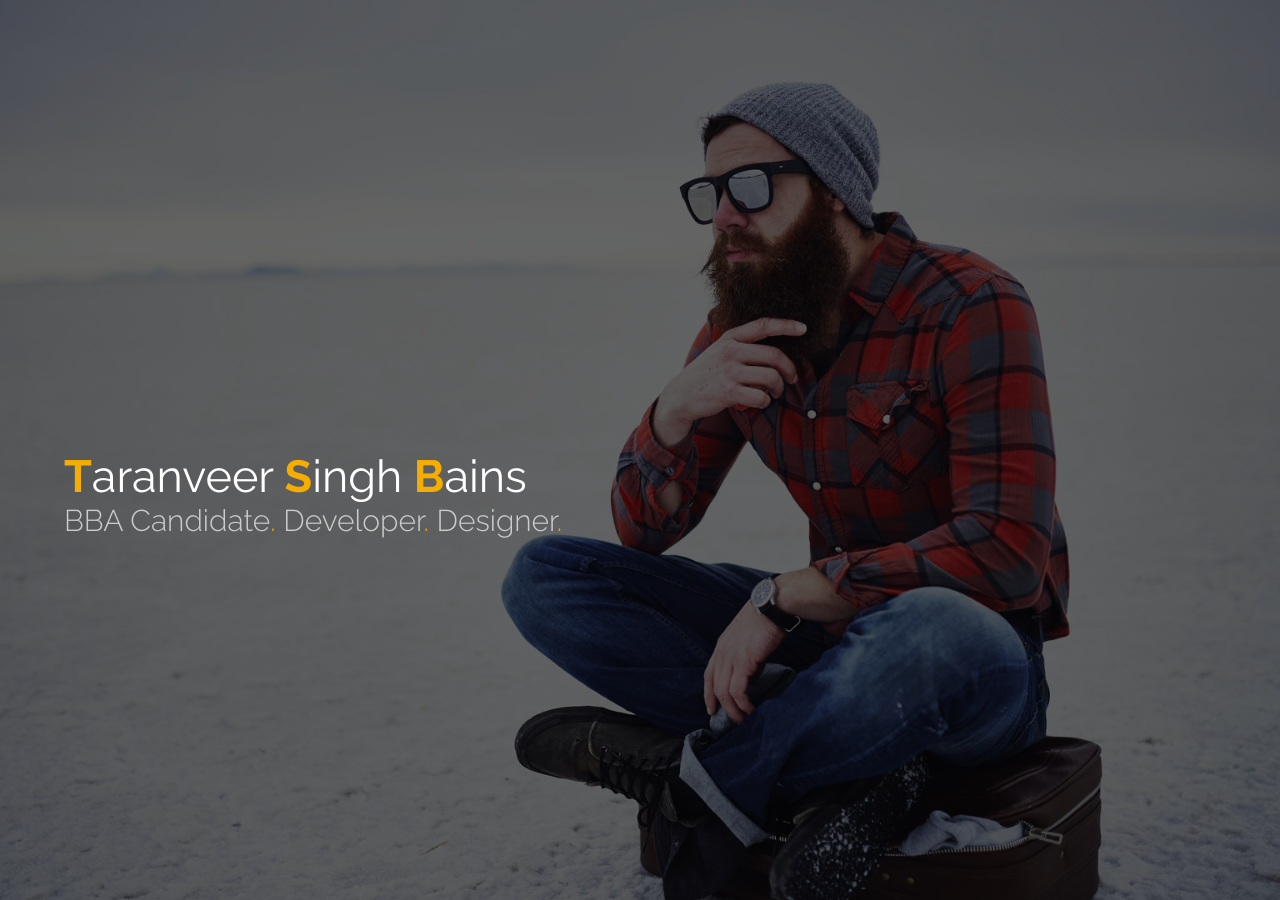
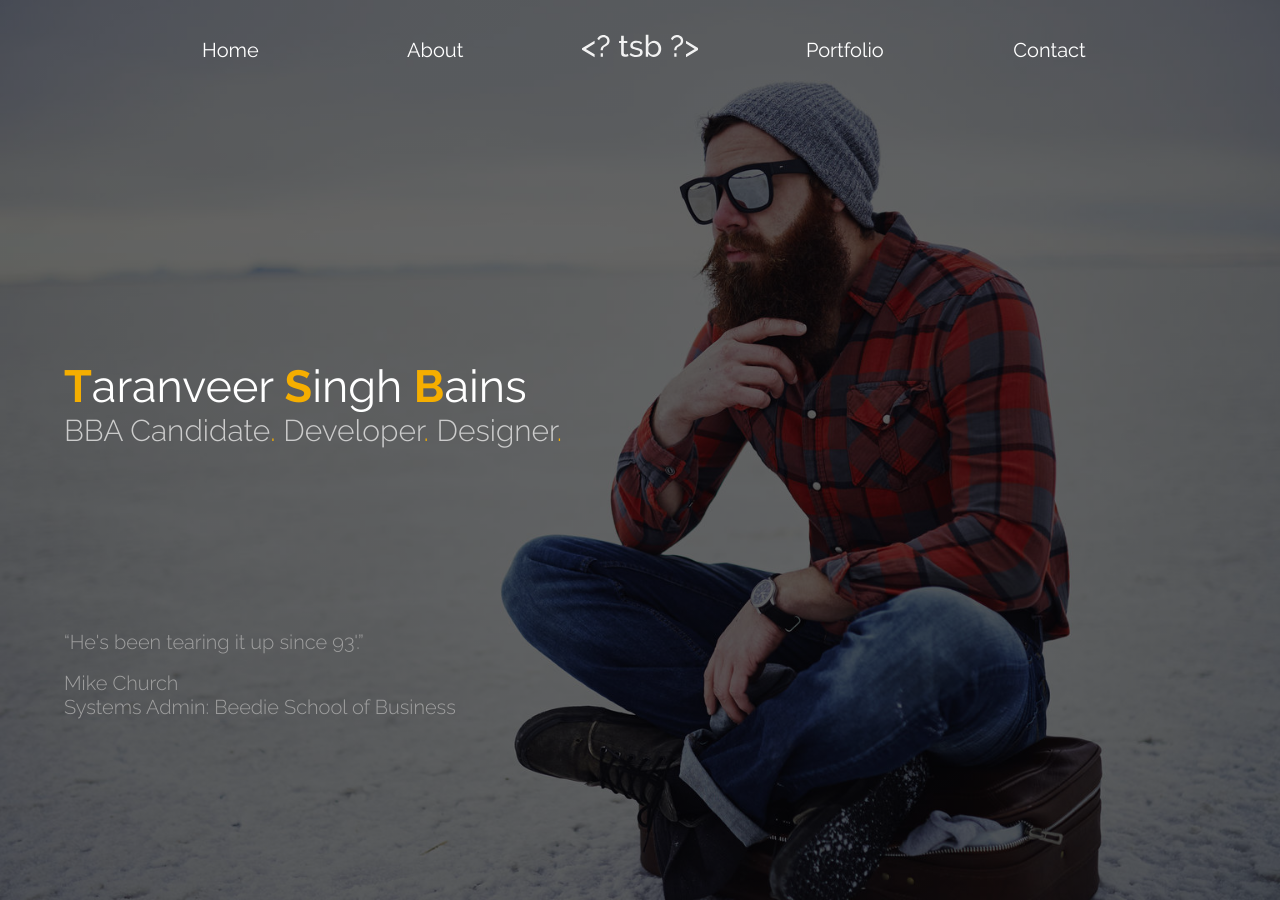
Before and after one commit to tearingItUp786/my_portfolio, a Jekyll site: the page built from index.html, in a window 1280 px wide and 900 px high. Built offline with Jekyll 4.4.1, drawn with Linux system fonts in a browser that asks for light colours.

Commit message:
Included a folder for the navbar and updated the effects when the window scrolls

```diff
--- a/_includes/header.html
+++ b/_includes/header.html
@@ -1,7 +1,10 @@
-<div id="header" class="header">
+<div id="home" class="header">
     <div class="name-holder">
         <h1 class="name"><span class="yellow-bold">T</span>aranveer <span class="yellow-bold">S</span>ingh <span class="yellow-bold">B</span>ains</h1>
         <h2 class="title">BBA Candidate<span class="yellow">.</span> Developer<span class="yellow">.</span> Designer<span class="yellow">.</span></h2>
     </div>
-
+    <div class="mike">
+        <q class="saying">He's been tearing it up since 93'.</q>
+        <h2 class="church">Mike Church<br />Systems Admin: Beedie School of Business</h2>
+    </div>
 </div>
--- /dev/null
+++ b/_includes/navbar.html
@@ -0,0 +1,9 @@
+<nav class="navbar">
+  <ul class="nav">
+    <li class="nav-item"><a href="#home">Home</a></li>
+    <li class="nav-item"><a href="#about">About</a></li>
+    <li class="nav-item">{% include logo_white.svg %}</li>
+    <li class="nav-item"><a href="#portfolio">Portfolio</a></li>
+    <li class="nav-item"><a href="#contact">Contact</a></li>
+  </ul>
+</nav>
--- a/_sass/2-modules/modules-dir.sass
+++ b/_sass/2-modules/modules-dir.sass
@@ -1,2 +1,3 @@
 @import "header"
+@import "navbar"
 @import "footer"
--- a/css/main.css
+++ b/css/main.css
@@ -385,7 +385,7 @@ html, body {
   background-attachment: fixed; }
   .header .name-holder {
     position: absolute;
-    top: 50%;
+    top: 40%;
     left: 5%;
     color: #ffffff; }
     .header .name-holder .name {
@@ -402,6 +402,78 @@ html, body {
       font-size: 1.875em; }
       .header .name-holder .title .yellow {
         color: #f5ae00; }
+  .header .mike {
+    position: absolute;
+    top: 70%;
+    left: 5%;
+    color: #a0a0a0; }
+    .header .mike .saying {
+      font-weight: 300;
+      font-size: 1.25em; }
+    .header .mike .church {
+      font-weight: 300;
+      font-size: 1.25em; }
+
+.navbar {
+  position: fixed;
+  height: 100px;
+  width: 100%;
+  z-index: 1;
+  background-color: none; }
+  .navbar .nav {
+    display: -webkit-box;
+    display: -moz-box;
+    display: box;
+    display: -webkit-flex;
+    display: -moz-flex;
+    display: -ms-flexbox;
+    display: flex;
+    -webkit-box-orient: horizontal;
+    -moz-box-orient: horizontal;
+    box-orient: horizontal;
+    -webkit-box-direction: normal;
+    -moz-box-direction: normal;
+    box-direction: normal;
+    -webkit-flex-direction: row;
+    -moz-flex-direction: row;
+    flex-direction: row;
+    -ms-flex-direction: row;
+    -webkit-box-lines: multiple;
+    -moz-box-lines: multiple;
+    box-lines: multiple;
+    -webkit-flex-wrap: wrap;
+    -moz-flex-wrap: wrap;
+    -ms-flex-wrap: wrap;
+    flex-wrap: wrap;
+    height: 100%;
+    width: 80%;
+    -webkit-box-align: center;
+    -moz-box-align: center;
+    box-align: center;
+    -webkit-align-items: center;
+    -moz-align-items: center;
+    -ms-align-items: center;
+    -o-align-items: center;
+    align-items: center;
+    -ms-flex-align: center;
+    margin: 0 auto 0 auto;
+    padding: 0;
+    list-style-type: none; }
+    .navbar .nav .nav-item {
+      width: 20%;
+      margin: 0;
+      text-align: center;
+      font-size: 1.25em;
+      font-weight: 400; }
+      .navbar .nav .nav-item a {
+        text-decoration: none;
+        color: #ffffff; }
+      .navbar .nav .nav-item .inner-logo {
+        display: block;
+        margin: 0 auto;
+        width: 100%;
+        height: 100%;
+        max-width: 200px; }
 
 .footer {
   display: -webkit-box;
--- a/index.html
+++ b/index.html
@@ -1,6 +1,7 @@
 ---
 layout: default
 ---
+{% include navbar.html %}
 {% include header.html %}
 <div style="height: 2000px; background">
 
--- a/js/app.js
+++ b/js/app.js
@@ -3,7 +3,12 @@ $(document).ready(function() {
         var windowScroll = $(this).scrollTop();
 
         $('.name-holder').css({
-            'transform': 'translate(0px, ' + windowScroll/2 + '%)'
+            'transform': 'translate(-' + windowScroll * 2 + 'px, 0)'
         });
-    })
+
+        $('.mike').css({
+            'transform': 'translate(-' + windowScroll * 2 + 'px, 0)'
+        });
+
+    });
 });
```
Also changed, not shown: _sass/2-modules/header.sass (+15 -1 lines), _sass/2-modules/navbar.sass (added, +33 -0 lines), README.md, _includes/logo_white.svg (added).
